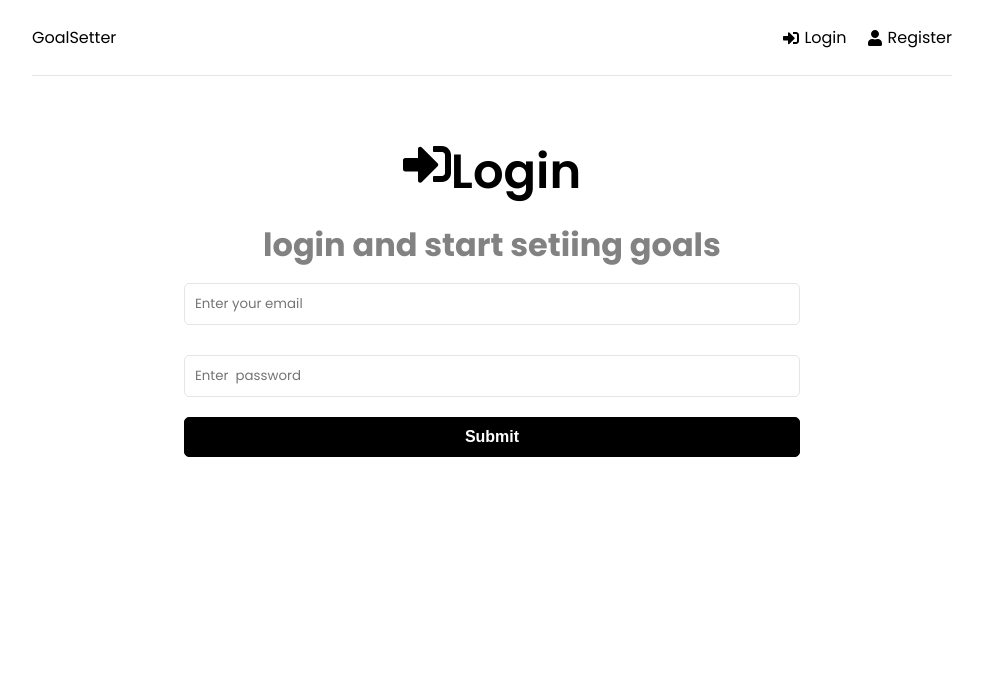
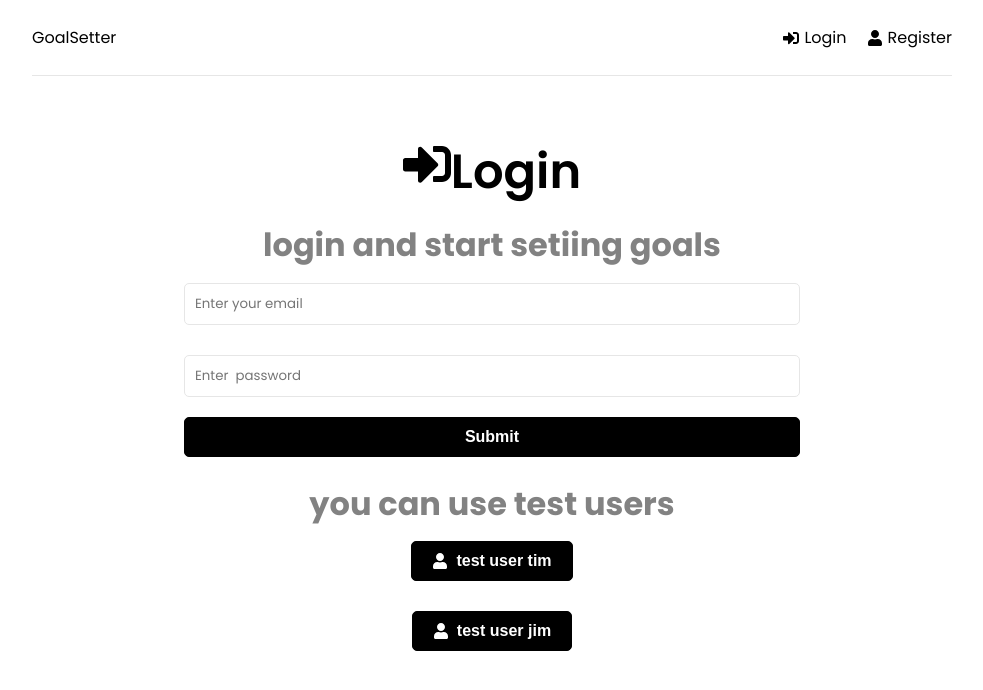
Before and after one commit to Pashuq/mern, a React (Create React App) app in the folder frontend/: page /login in a window 1280 px wide. Shown: the top 690 px of the page, without its empty margins (148-1131 px from the left). Built offline with nearby package versions, Linux system fonts and the light colour scheme.

Commit message:
feat: added test users

```diff
--- a/frontend/src/app/pages/Login.jsx
+++ b/frontend/src/app/pages/Login.jsx
@@ -6,6 +6,9 @@ import { toast } from "react-toastify";
 import { login, resetAuth } from "../../features/auth/authSlice";
 import Spinner from "../../components/Spinner";
 import { FaSignInAlt } from "react-icons/fa";
+import TestUser from "../../components/TestUser";
+import { testUsers } from "../../configs/testUsersConfig";
+import SpinnerWithOverlay from "../../components/SpinnerWithOverlay";
 
 function Login() {
   const [formData, setFormData] = useState({
@@ -51,7 +54,7 @@ function Login() {
     dispatch(resetAuth());
 
     if (isLoading) {
-      return <Spinner />;
+      return <SpinnerWithOverlay />;
     }
   };
 
@@ -99,6 +102,14 @@ function Login() {
             </div>
           </form>
         </section>
+
+        <p className="testusers-title">you can use test users</p>
+
+        <div className="testusers">
+          {testUsers.map((user) => (
+            <TestUser {...user} />
+          ))}
+        </div>
       </section>
     </>
   );
--- /dev/null
+++ b/frontend/src/components/TestUser.jsx
@@ -0,0 +1,36 @@
+import { useDispatch, useSelector } from "react-redux";
+import { useNavigate } from "react-router-dom";
+
+import { login, resetAuth } from "../features/auth/authSlice";
+import { FaUser } from "react-icons/fa";
+import SpinnerWithOverlay from "./SpinnerWithOverlay";
+
+function TestUser({ name, email, password }) {
+  const navigate = useNavigate();
+  const dispatch = useDispatch();
+
+  const { isLoading } = useSelector((state) => state.auth);
+
+  const handleClick = () => {
+    const userData = {
+      email,
+      password,
+    };
+
+    dispatch(login(userData));
+    dispatch(resetAuth());
+
+    if (isLoading) {
+      return <SpinnerWithOverlay />;
+    }
+  };
+
+  return (
+    <button class="btn" onClick={handleClick}>
+      <FaUser />
+      test user {name}
+    </button>
+  );
+}
+
+export default TestUser;
--- /dev/null
+++ b/frontend/src/configs/testUsersConfig.js
@@ -0,0 +1,12 @@
+export const testUsers = [
+  {
+    email: "tim@gmail.com",
+    name: "tim",
+    password: "tim",
+  },
+  {
+    email: "jim@gmail.com",
+    name: "jim",
+    password: "jim",
+  },
+];
--- a/frontend/src/index.css
+++ b/frontend/src/index.css
@@ -237,6 +237,19 @@ h3 {
   transition: transform 0.2s ease-in;
 }
 
+.testusers-title {
+  margin-top: auto;
+}
+
+.testusers {
+  padding: 10px 0px;
+
+  display: flex;
+  flex-direction: column;
+  align-items: center;
+  gap: 30px;
+}
+
 @keyframes spin {
   0% {
     transform: rotate(0deg);
```
